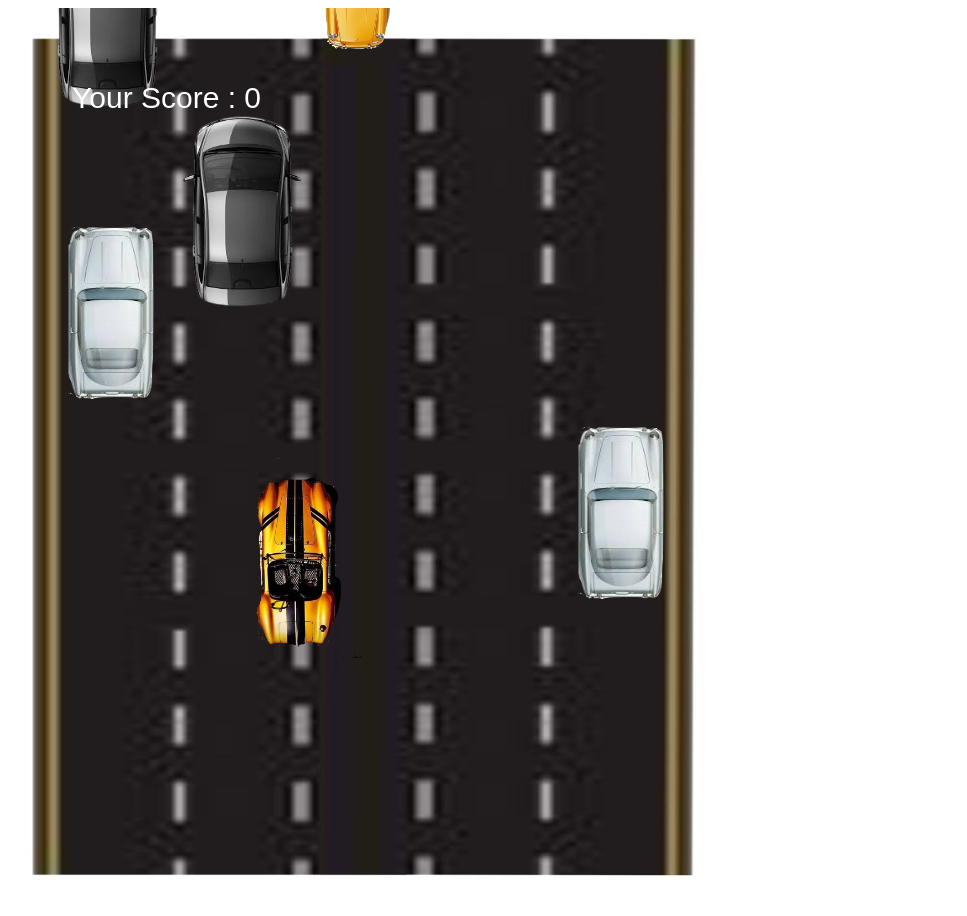
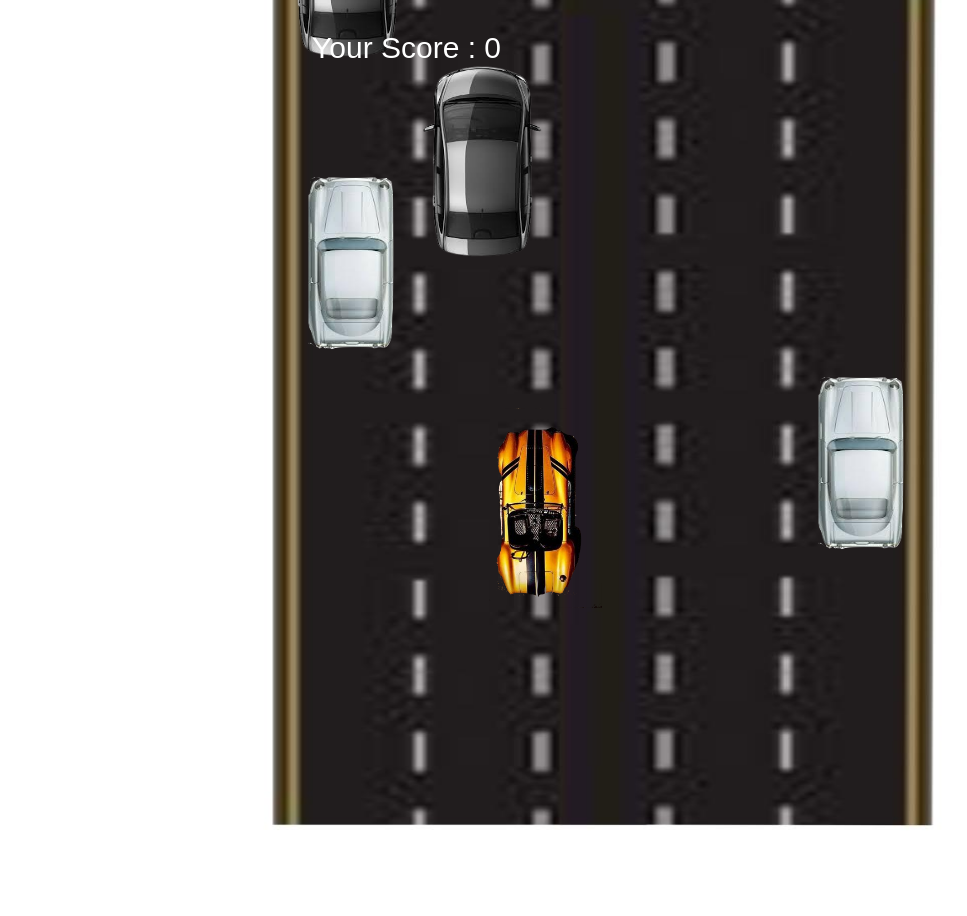
Before and after one commit to robciu22/StreetDriver, a plain HTML site: page index.html in a window 1280 px wide. Both pictures are taken after a click on the button "StartGame". Shown: the whole page, without its empty margins (16-983 px from the left). After the commit the page ends 858 px from the top, so only its background shows below. Drawn offline with Linux system fonts and the light colour scheme.

Commit message:
StreetDriver

```diff
--- a/index.css
+++ b/index.css
@@ -50,6 +50,15 @@
 #restartBtn2 {
     height: 35px;
     width: 80px;
+}
+
+.canvasDiv {
+    width: 100vw;
+    height: 100vh;
+    display: flex;
+    align-items: center;
+    justify-content: center;
+    flex-direction: column;
 }
 
 #sound {
--- a/index.html
+++ b/index.html
@@ -103,10 +103,10 @@
 
     </div>
 
-
-    <canvas id="defaultCanvas" width="800" height="900">
+    <div class="canvasDiv">
+        <canvas id="defaultCanvas" width="800" height="900">
 </canvas>
-
+    </div>
 
 
     <script type="text/javascript" src="index.js"></script>
--- a/index.js
+++ b/index.js
@@ -7,6 +7,7 @@ let gameOverPage = document.querySelector('#gameOverPage')
 
 
 let startScreen = document.querySelector('#splashScreen')
+let headlineDiv = document.querySelector('.headline-container')
 
 let roadImage = new Image();
 roadImage.src = "./images/streets/multilaneHighway.jpg"
@@ -188,6 +189,7 @@ function startGame() {
 
     if (isGameOver) {
         cancelAnimationFrame(intervalId)
+        startScreen.style.display = 'none'
         score = 0
         carSpeedValue = 3
         audioStart.pause()
@@ -208,6 +210,7 @@ window.addEventListener('load', () => {
     startBtn.addEventListener('click', () => {
         startScreen.style.display = 'none'
         canvas.style.display = 'block'
+        headlineDiv.style.display = 'block'
 
         myCarPos //X- und Y-Startposition from myCar
 
```
